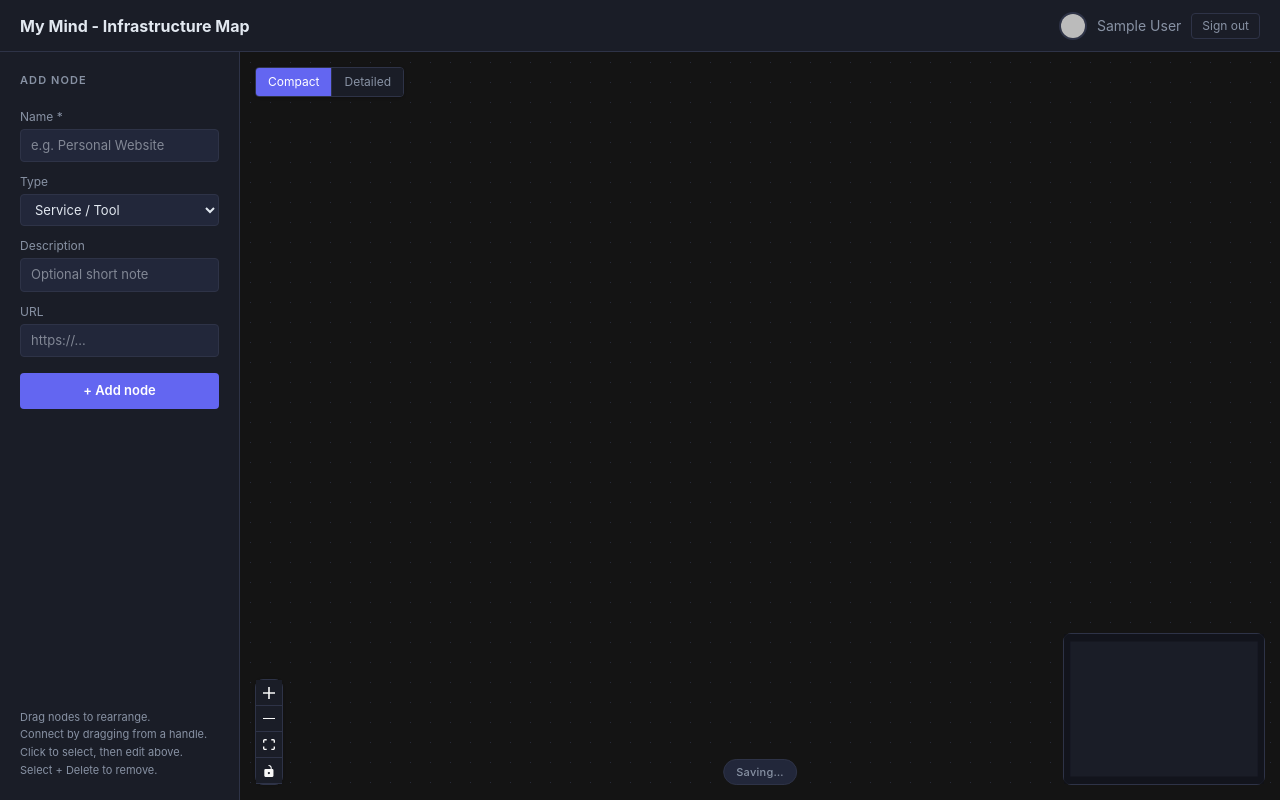
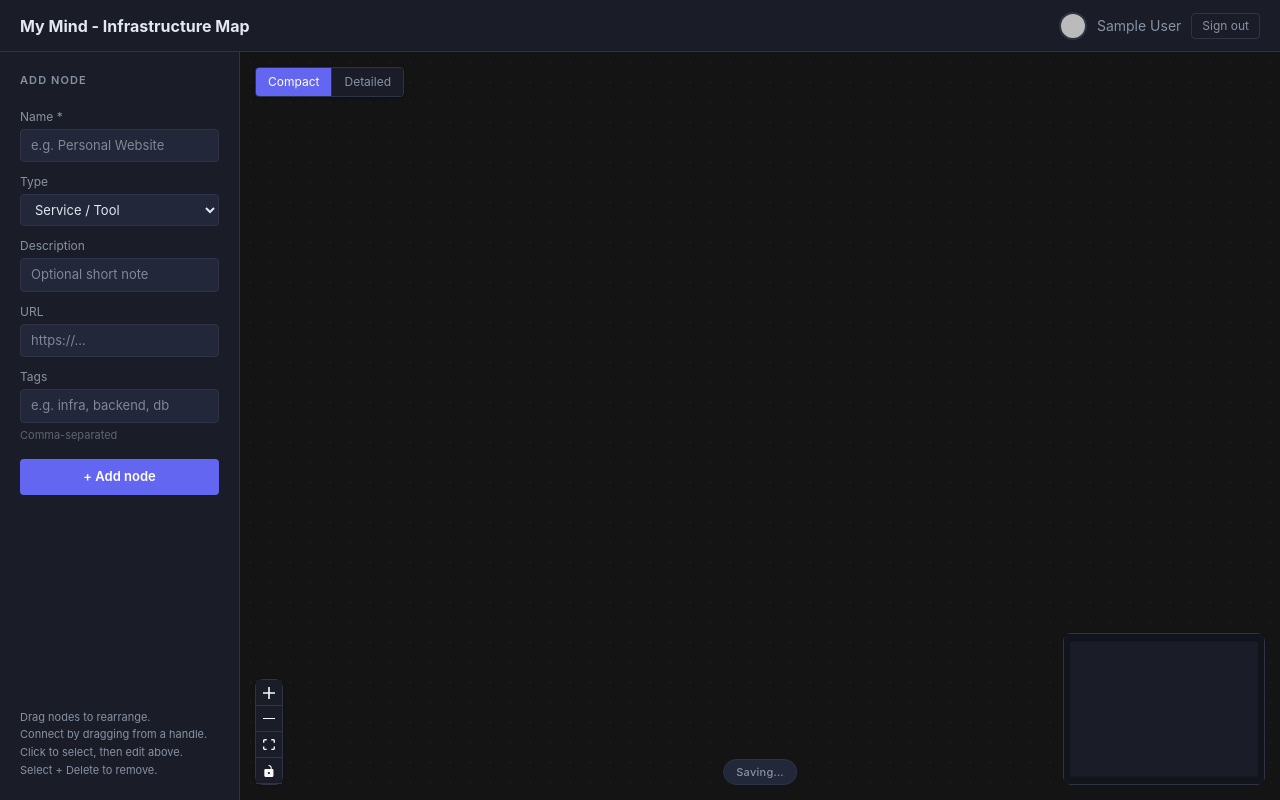
Before and after one commit to antonis-zisis/my-mind, a React (Vite) app: page / in a window 1280 px wide. Built offline with nearby package versions, Linux system fonts and the light colour scheme; no server answers; the database is empty; sample sign-in values are in the browser's storage.

Commit message:
feat: add tags support to node cards
Add optional tags field to NodeData, render tags as pill badges below
the URL on both ProjectNode and ServiceNode, and wire up a
comma-separated tags input in the sidebar add/edit form.

```diff
--- a/src/components/Sidebar.tsx
+++ b/src/components/Sidebar.tsx
@@ -13,6 +13,7 @@ const defaultForm = {
   kind: 'service' as NodeKind,
   description: '',
   url: '',
+  tags: '',
 };
 
 const inputClass =
@@ -100,6 +101,24 @@ function NodeForm({
         />
       </div>
 
+      <div className="flex flex-col gap-1">
+        <label className="text-muted text-xs" htmlFor={`${formId}-tags`}>
+          Tags
+        </label>
+        <input
+          id={`${formId}-tags`}
+          className={inputClass}
+          value={form.tags}
+          onChange={(event) =>
+            setForm((func) => ({ ...func, tags: event.target.value }))
+          }
+          placeholder="e.g. infra, backend, db"
+        />
+        <span className="text-muted text-[11px] opacity-60">
+          Comma-separated
+        </span>
+      </div>
+
       <button
         type="submit"
         className="bg-primary hover:bg-primary-light mt-1 cursor-pointer rounded border-none px-3 py-2 text-[13px] font-semibold text-white transition-colors duration-150"
@@ -123,6 +142,7 @@ function EditSection({
     kind: selectedNode.data.kind,
     description: selectedNode.data.description ?? '',
     url: selectedNode.data.url ?? '',
+    tags: selectedNode.data.tags?.join(', ') ?? '',
   });
 
   function handleUpdate(event: React.FormEvent) {
@@ -132,11 +152,17 @@ function EditSection({
       return;
     }
 
+    const tags = editForm.tags
+      .split(',')
+      .map((t) => t.trim())
+      .filter(Boolean);
+
     onUpdateNode(selectedNode.id, {
       label: editForm.label.trim(),
       kind: editForm.kind,
       description: editForm.description.trim() || undefined,
       url: editForm.url.trim() || undefined,
+      tags: tags.length ? tags : undefined,
     });
   }
 
@@ -182,6 +208,11 @@ export default function Sidebar({
       y: window.innerHeight / 2 + Math.random() * 100 - 50,
     });
 
+    const tags = addForm.tags
+      .split(',')
+      .map((t) => t.trim())
+      .filter(Boolean);
+
     onAddNode({
       id: `${Date.now()}`,
       type: addForm.kind,
@@ -191,6 +222,7 @@ export default function Sidebar({
         kind: addForm.kind,
         description: addForm.description.trim() || undefined,
         url: addForm.url.trim() || undefined,
+        tags: tags.length ? tags : undefined,
       } satisfies NodeData,
     });
     setAddForm(defaultForm);
--- a/src/components/nodes/ProjectNode.tsx
+++ b/src/components/nodes/ProjectNode.tsx
@@ -12,7 +12,7 @@ export default function ProjectNode({
   selected,
 }: NodeProps<ProjectNodeType>) {
   const compact = useCompact();
-  const hasContent = !!(data.description || data.url);
+  const hasContent = !!(data.description || data.url || data.tags?.length);
 
   return (
     <div
@@ -60,6 +60,18 @@ export default function ProjectNode({
               {data.url}
             </a>
           )}
+          {data.tags && data.tags.length > 0 && (
+            <div className="mt-2 flex flex-wrap gap-1">
+              {data.tags.map((tag) => (
+                <span
+                  key={tag}
+                  className="rounded-full bg-white/10 px-1.5 py-0.5 text-[10px] leading-none opacity-70"
+                >
+                  {tag}
+                </span>
+              ))}
+            </div>
+          )}
         </>
       )}
 
--- a/src/components/nodes/ServiceNode.tsx
+++ b/src/components/nodes/ServiceNode.tsx
@@ -12,7 +12,7 @@ export default function ServiceNode({
   selected,
 }: NodeProps<ServiceNodeType>) {
   const compact = useCompact();
-  const hasContent = !!(data.description || data.url);
+  const hasContent = !!(data.description || data.url || data.tags?.length);
 
   return (
     <div
@@ -60,6 +60,18 @@ export default function ServiceNode({
               {data.url}
             </a>
           )}
+          {data.tags && data.tags.length > 0 && (
+            <div className="mt-2 flex flex-wrap gap-1">
+              {data.tags.map((tag) => (
+                <span
+                  key={tag}
+                  className="rounded-full bg-white/10 px-1.5 py-0.5 text-[10px] leading-none opacity-70"
+                >
+                  {tag}
+                </span>
+              ))}
+            </div>
+          )}
         </>
       )}
 
--- a/src/types.ts
+++ b/src/types.ts
@@ -7,6 +7,7 @@ export interface NodeData extends Record<string, unknown> {
   kind: NodeKind;
   description?: string;
   url?: string;
+  tags?: string[];
   color?: string;
 }
 
```
